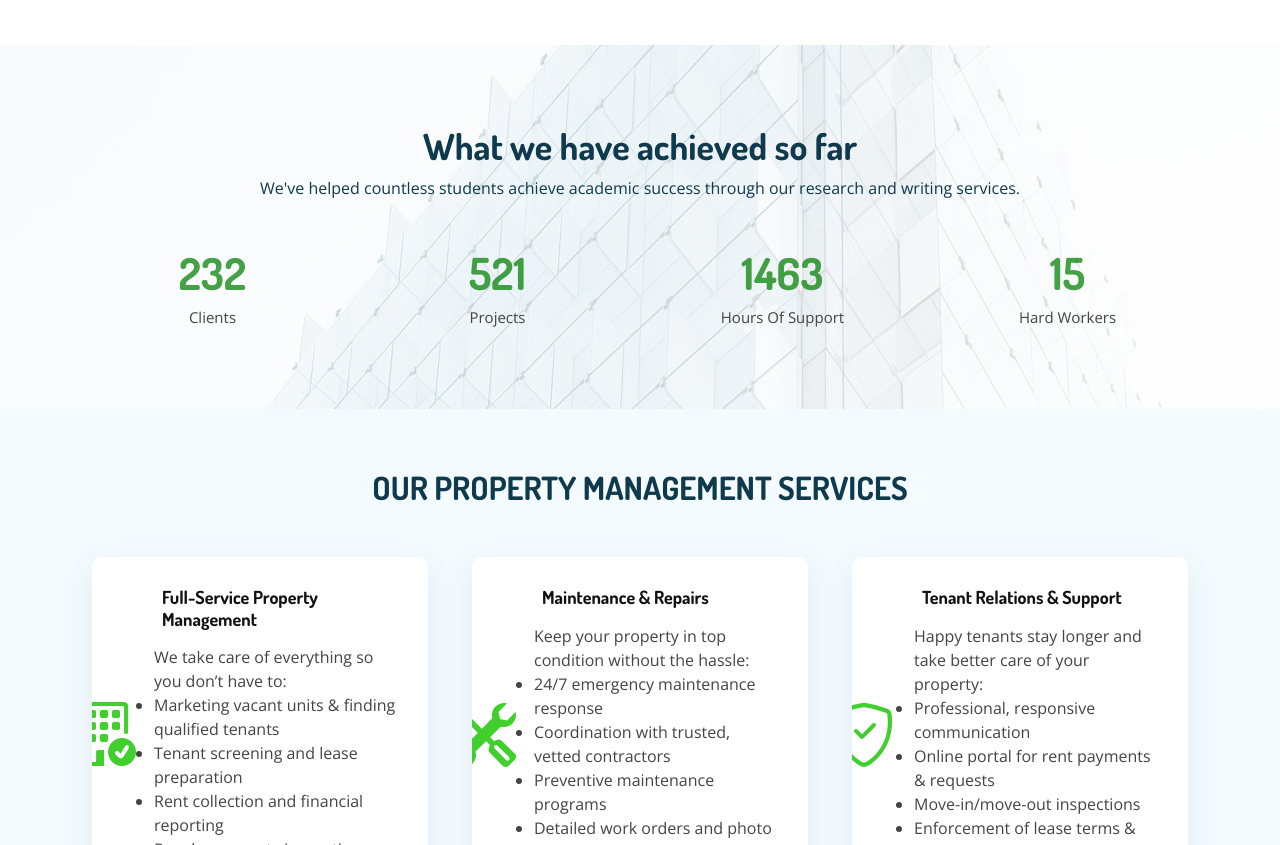
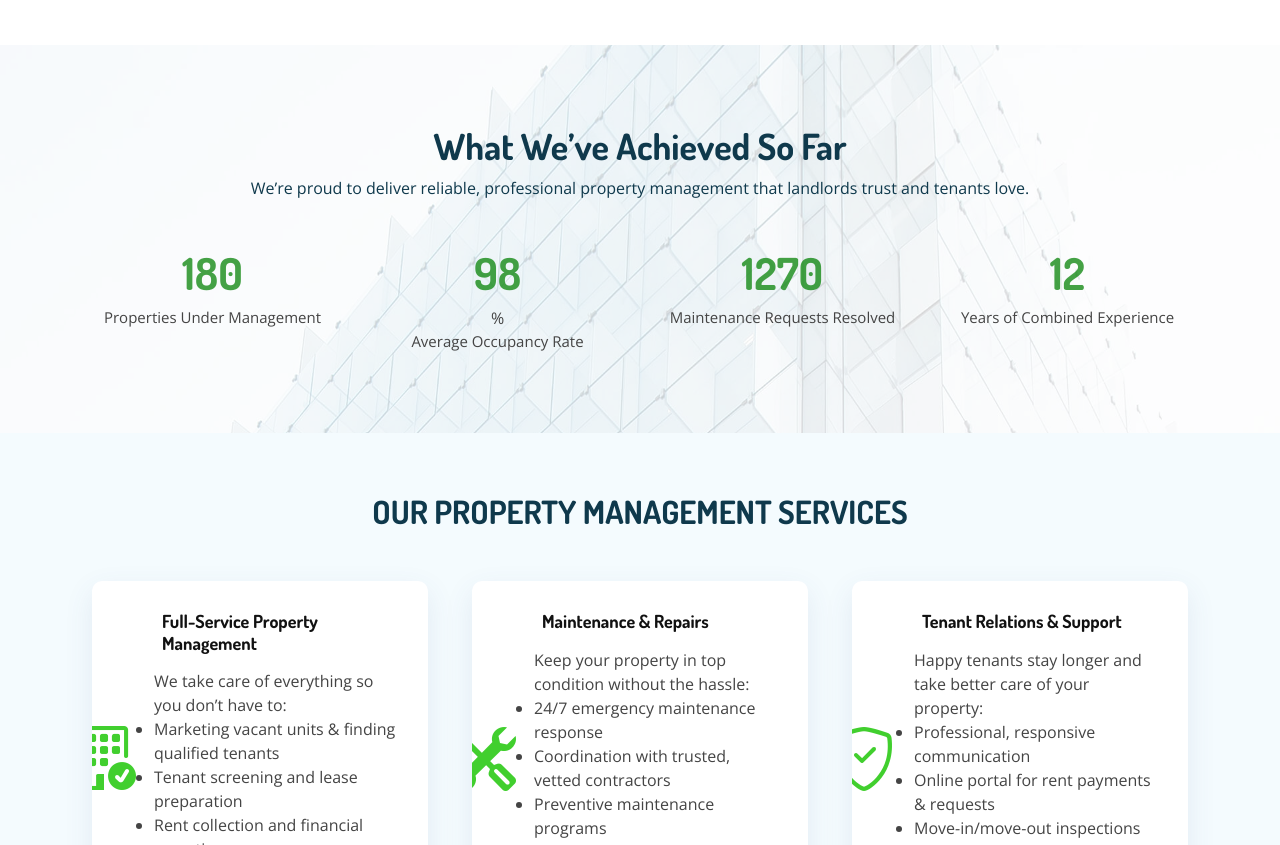
Before and after one commit to geraldrush/pjproperties, a plain HTML site: page index.html in a window 1280 px wide. Shown: the part 1580-2425 px from the top of the page. Drawn offline with nearby package versions, Linux system fonts and the light colour scheme; a script that the page names is missing.

Commit message:
[Edit meta data]

```diff
--- a/index.html
+++ b/index.html
@@ -6,8 +6,9 @@
   <meta content="width=device-width, initial-scale=1.0" name="viewport">
 
   <title>PJ PROPERTIES</title>
-  <meta content="Struggling with data analysis, research writing, or editing? We offer comprehensive services for all your academic needs, from Honours to PhD. Get topic ideas, writing assistance, tutoring, and editing with guaranteed certificates. Boost your grades and achieve research excellence! " name="description">
-  <meta content="Research help, Research writing, data analysis, academic editing, topic generation, Honours, Masters, PhD, tutoring, editing certificate, English grammar" name="keywords">
+  <meta content="Looking for hassle-free property management in Johannesburg? PJ Properties Management Services takes care of everything — tenant screening, rent collection, maintenance, inspections, and detailed financial reporting. Trusted by landlords and loved by tenants for reliable, professional, and stress-free rental property management." name="description">
+
+<meta content="property management Johannesburg, rental property management, tenant screening, rent collection, property maintenance, landlord services, full-service property management, Gauteng property managers, PJ Properties, stress-free renting" name="keywords">
 
   <!-- Favicons -->
   <link rel="apple-touch-icon" sizes="180x180" href="assets/img/apple-touch-icon.png">
@@ -120,30 +121,30 @@
   <div class="container">
 
     <div class="text-center title">
-          <h3>What we have achieved so far</h3>
-          <p>We've helped countless students achieve academic success through our research and writing services.</p>
+      <h3>What We’ve Achieved So Far</h3>
+      <p>We’re proud to deliver reliable, professional property management that landlords trust and tenants love.</p>
     </div>
 
     <div class="row counters position-relative">
 
       <div class="col-lg-3 col-6 text-center">
-            <span data-purecounter-start="0" data-purecounter-end="232" data-purecounter-duration="1" class="purecounter"></span>
-            <p>Clients</p>
+        <span data-purecounter-start="0" data-purecounter-end="180" data-purecounter-duration="1" class="purecounter"></span>
+        <p>Properties Under Management</p>
       </div>
 
       <div class="col-lg-3 col-6 text-center">
-            <span data-purecounter-start="0" data-purecounter-end="521" data-purecounter-duration="1" class="purecounter"></span>
-            <p>Projects</p>
+        <span data-purecounter-start="0" data-purecounter-end="98" data-purecounter-duration="1" class="purecounter"></span>%
+        <p>Average Occupancy Rate</p>
       </div>
 
       <div class="col-lg-3 col-6 text-center">
-            <span data-purecounter-start="0" data-purecounter-end="1463" data-purecounter-duration="1" class="purecounter"></span>
-            <p>Hours Of Support</p>
+        <span data-purecounter-start="0" data-purecounter-end="1270" data-purecounter-duration="1" class="purecounter"></span>
+        <p>Maintenance Requests Resolved</p>
       </div>
 
       <div class="col-lg-3 col-6 text-center">
-            <span data-purecounter-start="0" data-purecounter-end="15" data-purecounter-duration="1" class="purecounter"></span>
-            <p>Hard Workers</p>
+        <span data-purecounter-start="0" data-purecounter-end="12" data-purecounter-duration="1" class="purecounter"></span>
+        <p>Years of Combined Experience</p>
       </div>
 
     </div>
```
Lines whose indentation alone changed are shown as unchanged.
